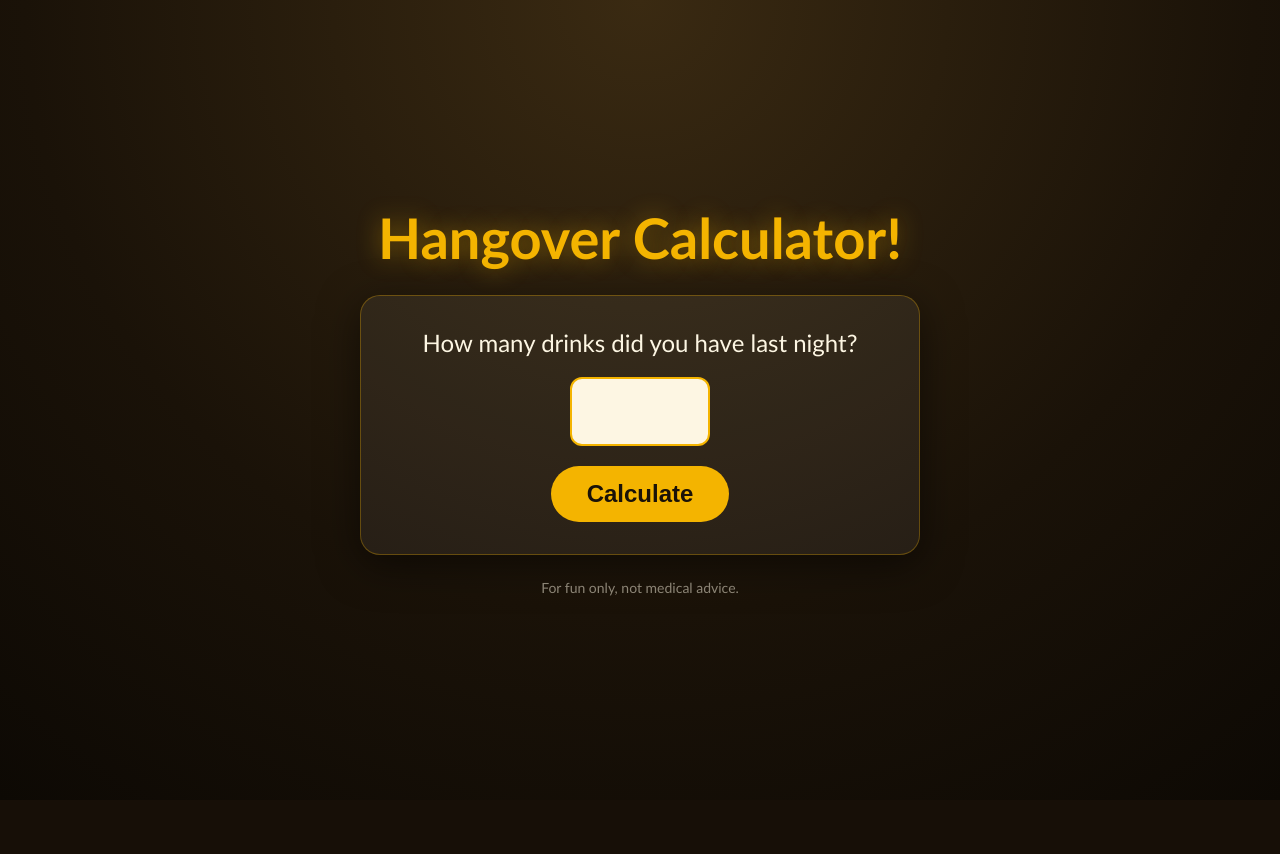
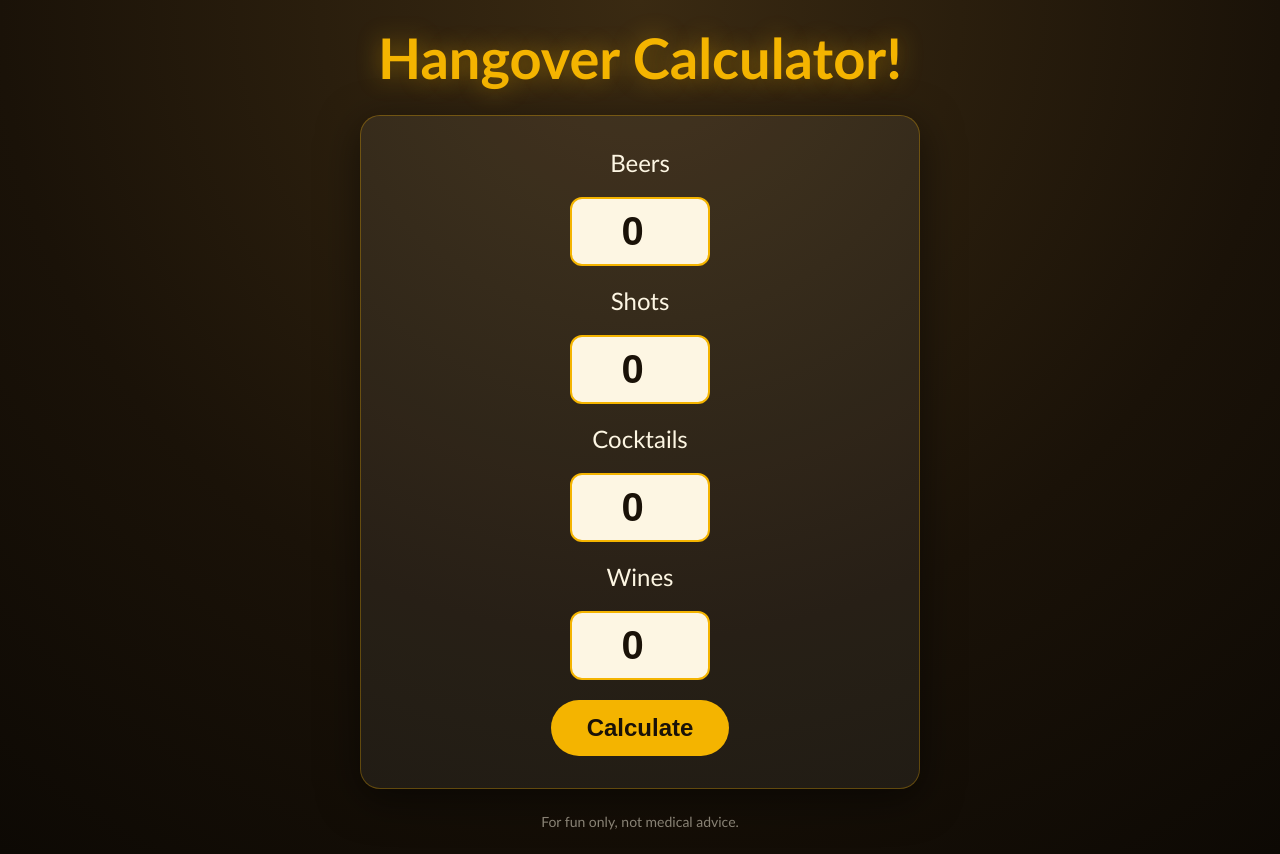
Before and after one commit to mikarvin/hangover_calculator, a Flask app: page / in a window 1280 px wide. Before the commit the page ends 596 px from the top, so only its background shows below. Run offline with Flask 3, Linux system fonts and the light colour scheme.

Commit message:
Four drinks types with a score calculation

```diff
--- a/app.py
+++ b/app.py
@@ -1,5 +1,5 @@
 from flask import Flask, render_template, request, redirect
-from logic import get_hangover
+from logic import calculate_score, get_hangover
 
 app = Flask(__name__)
 
@@ -11,6 +11,14 @@ def home():
 def result():
     if request.method == "GET":
         return redirect("/")
-    drinks = int(request.form["drinks"])
-    verdict, recc = get_hangover(drinks)
+    #Drinks fields
+    beers = int(request.form["beers"])
+    shots = int(request.form["shots"])
+    cocktails = int(request.form["cocktails"])
+    wines = int(request.form["wines"])
+    #Score calc
+    score = calculate_score(beers, shots, cocktails, wines) #Calculate score based on num of drinks
+    #Verdict and recommendations
+    verdict, recc = get_hangover(score) #pass it back to logic page to get_hangover function
+
     return render_template("result.html", verdict=verdict, recc=recc)
--- a/logic.py
+++ b/logic.py
@@ -1,8 +1,9 @@
+#Total score function
 def calculate_score(beers, shots, cocktails, wines):
     score = beers * 0.3 + shots * 1.1 + cocktails * 0.8 + wines * 0.5
     return round(score, 1)
 
-
+#Score analysis
 def get_hangover(score):
     if score >= 15:
         verdict = "You are a legend."
@@ -26,3 +27,5 @@ def get_hangover(score):
         verdict = "Hows that possibe?"
         recc = ["Man works at the place."]
     return verdict, recc
+
+    #Yes, I wrote all these comments myself.
--- a/templates/index.html
+++ b/templates/index.html
@@ -8,8 +8,14 @@
     <h1>Hangover Calculator!</h1>
 
     <form action="/result" method="post">
-        <label>How many drinks did you have last night?</label>
-        <input type="number" name="drinks" min="0" required>
+        <label>Beers</label>
+        <input type="number" name="beers" min="0" value="0">
+        <label>Shots</label>
+        <input type="number" name="shots" min="0" value="0">
+        <label>Cocktails</label>
+        <input type="number" name="cocktails" min="0" value="0">
+        <label>Wines</label>
+        <input type="number" name="wines" min="0" value="0">
         <button type="submit">Calculate</button>
     </form>
 <footer>For fun only, not medical advice.</footer>
```
